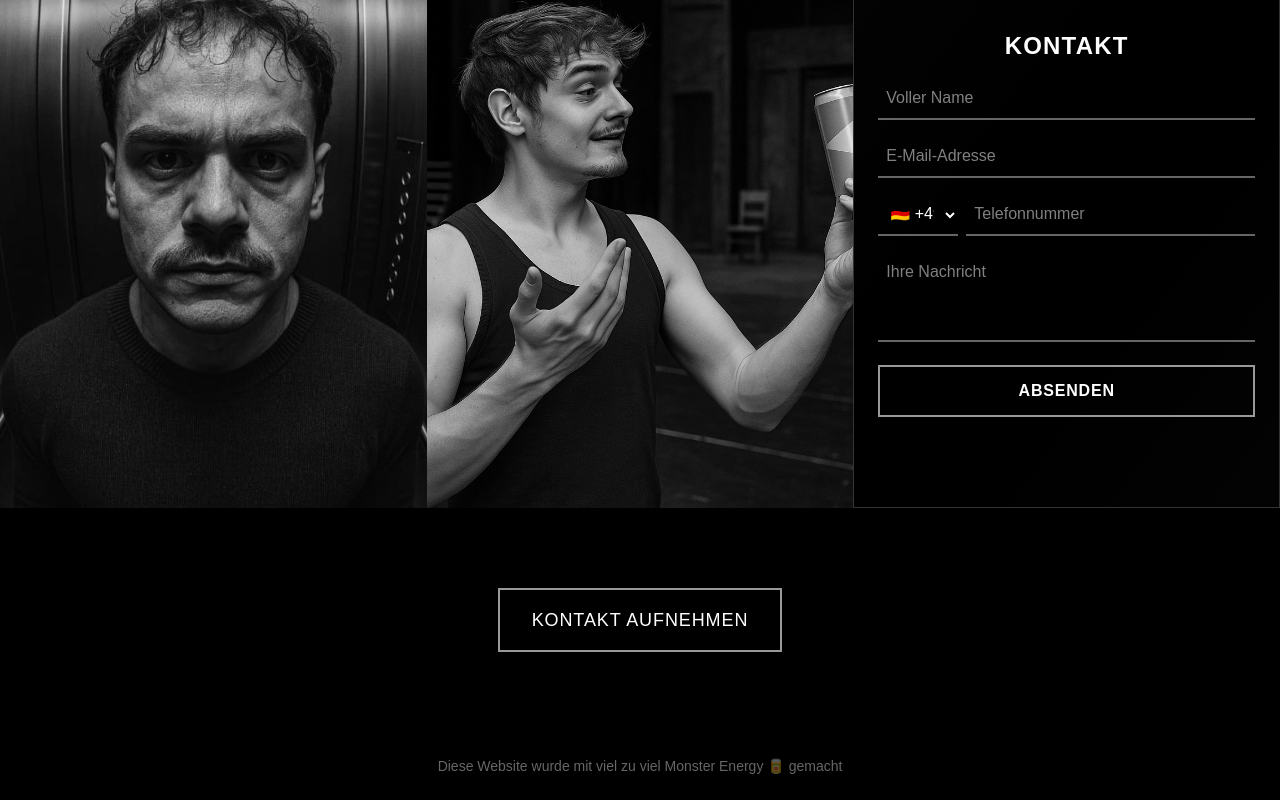
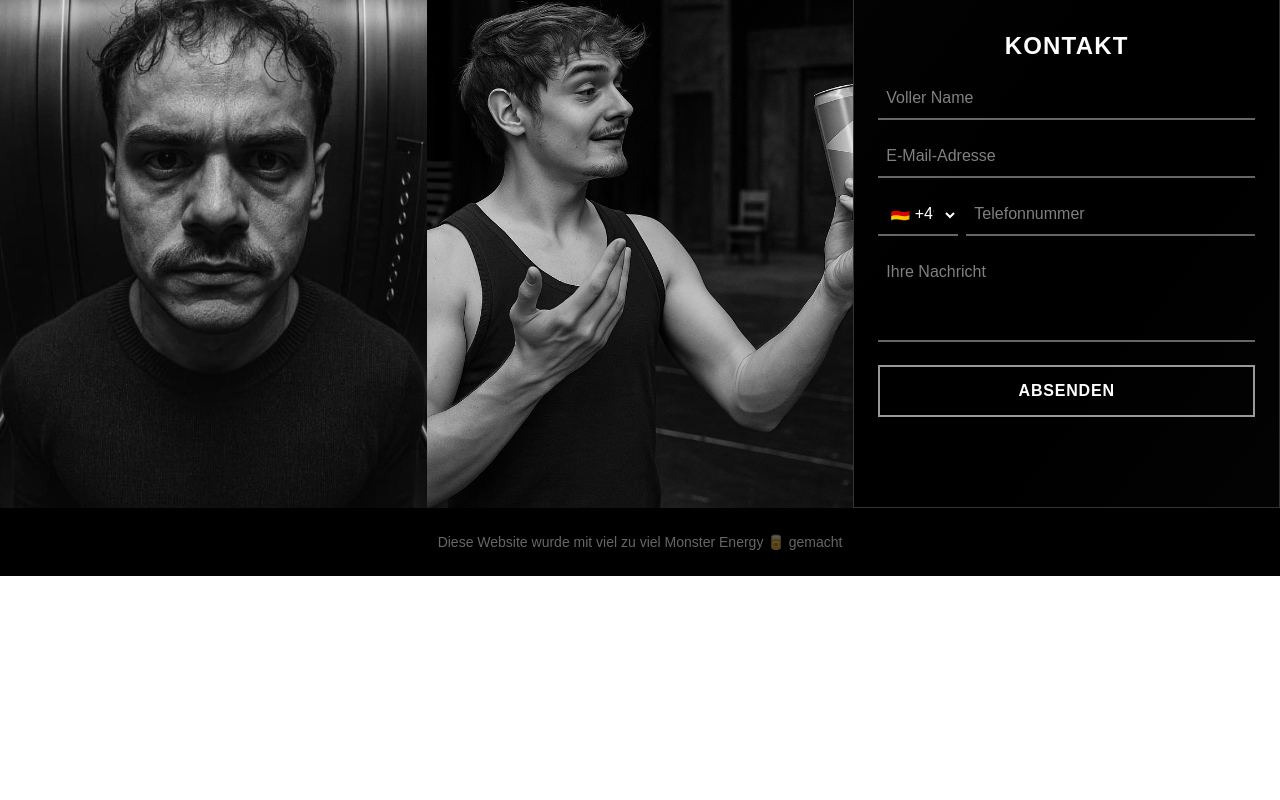
Before and after one commit to TheRealDevCH/actor-portfolio, a Next.js app: page / in a window 1280 px wide. Shown: the part 1430-2230 px from the top of the page. After the commit the page ends 2006 px from the top, so only its background shows below. Built offline with nearby package versions, Linux system fonts and the light colour scheme.

Commit message:
Remove old contact button - replaced by contact form

```diff
--- a/app/page.tsx
+++ b/app/page.tsx
@@ -63,18 +63,6 @@ export default function Home() {
         </div>
       </section>
 
-      {/* Contact Section */}
-      <section className="py-12 sm:py-16 md:py-20 px-4 sm:px-6 md:px-8">
-        <div className="max-w-4xl mx-auto text-center">
-          <a
-            href="mailto:kontakt@christoph-karnath.de"
-            className="inline-block px-6 sm:px-8 py-3 sm:py-4 border-2 border-white/60 hover:bg-white hover:text-black transition-all duration-300 text-base sm:text-lg tracking-wider"
-          >
-            KONTAKT AUFNEHMEN
-          </a>
-        </div>
-      </section>
-
       {/* Footer */}
       <footer className="py-6 px-4 text-center">
         <p className="text-white/40 text-xs sm:text-sm">
```
